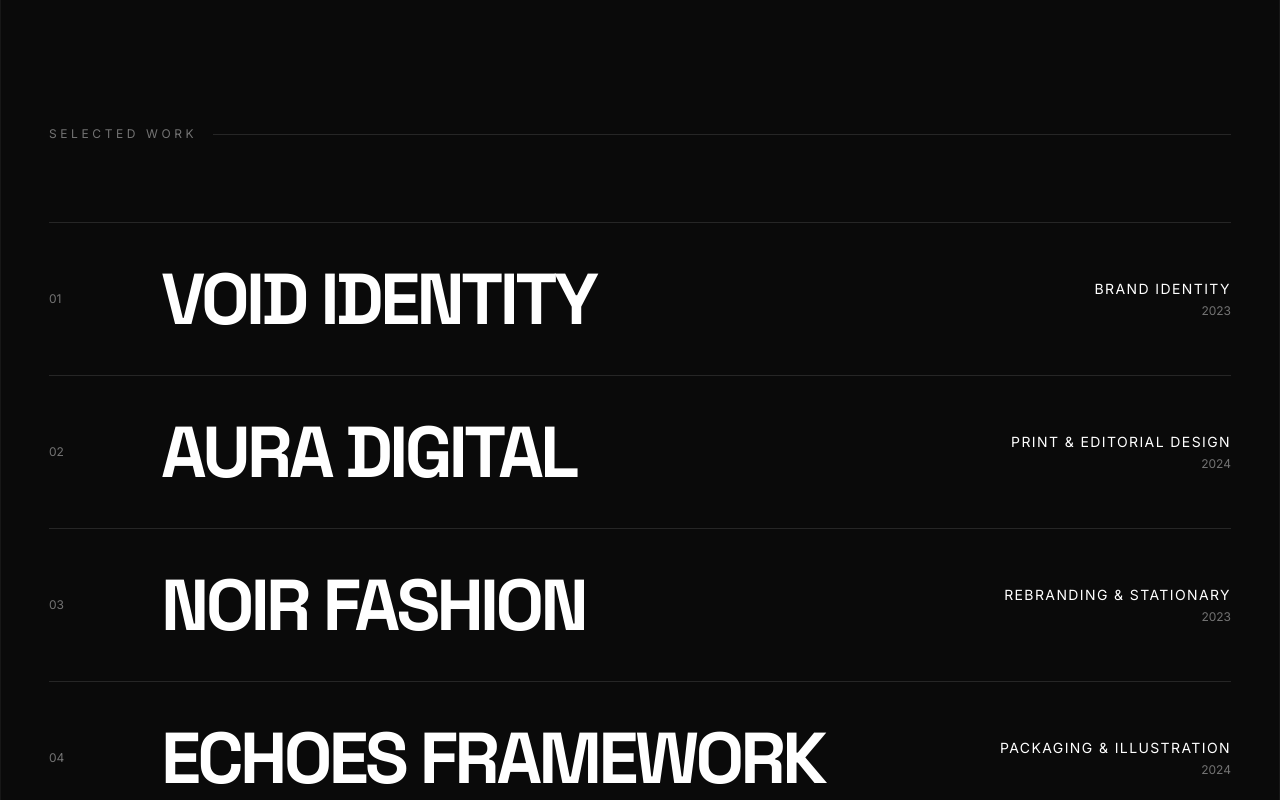
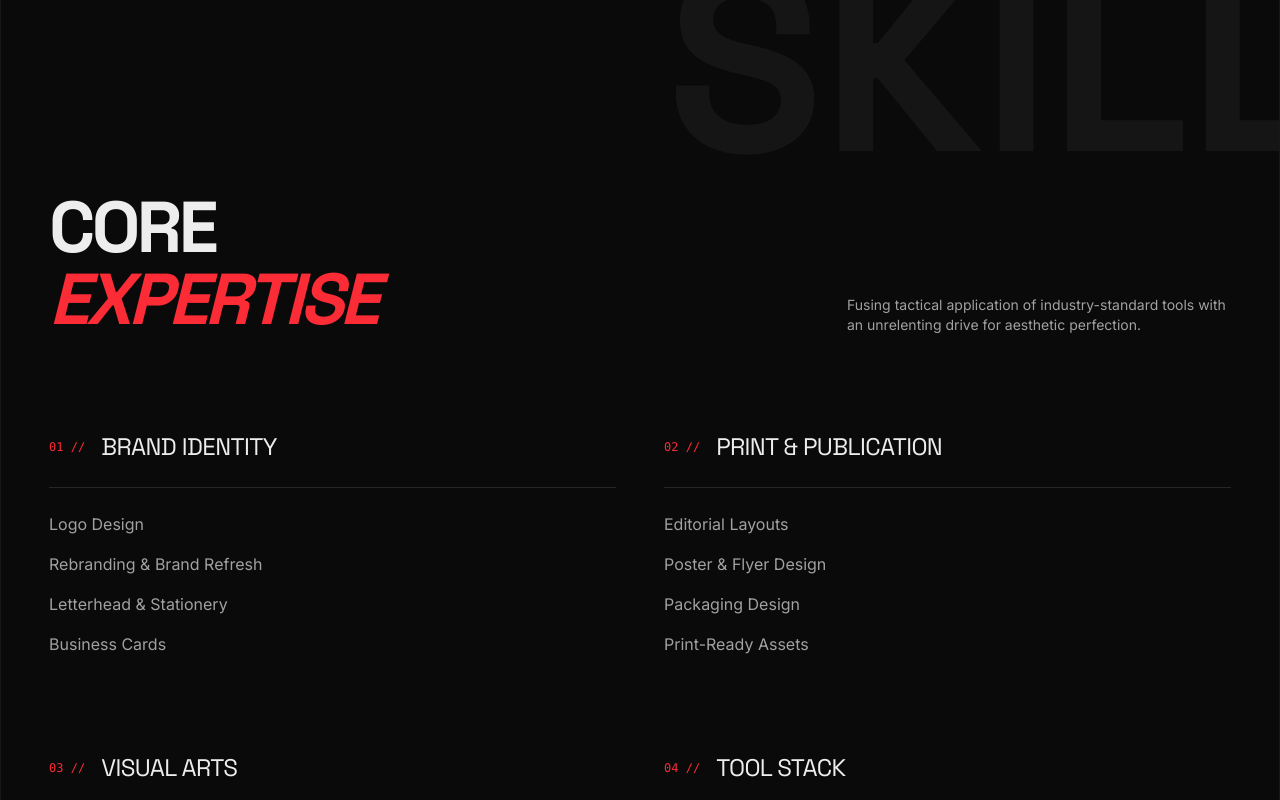
Before and after one commit to roktim2005nafis-dot/Portfolio, a React (Vite) app: page / in a window 1280 px wide. Shown: the part 1840-2640 px from the top of the page. Built offline with nearby package versions, Linux system fonts and the light colour scheme.

Commit message:
refactor: Remove unused Projects section
The Projects section was experimental and is no longer needed. This commit removes the component and its references from the application.

```diff
--- a/src/App.tsx
+++ b/src/App.tsx
@@ -4,7 +4,6 @@ import Header from './components/Header';
 import Hero from './components/Hero';
 import About from './components/About';
 
-const Projects = lazy(() => import('./components/Projects'));
 const Services = lazy(() => import('./components/Services'));
 const Experience = lazy(() => import('./components/Experience'));
 const Testimonials = lazy(() => import('./components/Testimonials'));
@@ -36,7 +35,6 @@ export default function App() {
         <Hero />
         <About />
         <Suspense fallback={<div className="h-20" />}>
-          <Projects />
           <Services />
           <Experience />
           <Testimonials />
--- a/src/components/Header.tsx
+++ b/src/components/Header.tsx
@@ -27,7 +27,7 @@ export default function Header() {
         </a>
 
         <nav className="hidden md:flex items-center gap-12">
-          {['Projects', 'Expertise', 'Contact'].map((item) => (
+          {['Expertise', 'Contact'].map((item) => (
             <a
               key={item}
               href={`#${item.toLowerCase()}`}
--- a/src/components/Projects.tsx
+++ /dev/null
@@ -1,95 +0,0 @@
-import { motion } from 'motion/react';
-import { useState } from 'react';
-
-const projects = [
-  {
-    id: 1,
-    title: 'Void Identity',
-    category: 'Brand Identity',
-    year: '2023',
-    image: '/selfie-suit.png',
-  },
-  {
-    id: 2,
-    title: 'Aura Digital',
-    category: 'Print & Editorial Design',
-    year: '2024',
-    image: '/profile-suit-left.jpg',
-  },
-  {
-    id: 3,
-    title: 'Noir Fashion',
-    category: 'Rebranding & Stationary',
-    year: '2023',
-    image: '/martini.png',
-  },
-  {
-    id: 4,
-    title: 'Echoes Framework',
-    category: 'Packaging & Illustration',
-    year: '2024',
-    image: '/my-time-has-come.jpg',
-  },
-];
-
-export default function Projects() {
-  const [hoveredProject, setHoveredProject] = useState<number | null>(null);
-
-  return (
-    <section className="py-32 w-full bg-transparent relative" id="projects">
-      <div className="max-w-7xl mx-auto px-6 md:px-12">
-        <div className="flex items-center gap-4 mb-20">
-          <span className="font-sans text-xs tracking-[0.3em] uppercase text-neutral-500">Selected Work</span>
-          <div className="flex-1 h-[1px] bg-neutral-800" />
-        </div>
-
-        <div className="relative w-full border-t border-neutral-800 flex flex-col" onMouseLeave={() => setHoveredProject(null)}>
-          {projects.map((project, index) => (
-            <motion.a
-              href={`#project-${project.id}`}
-              key={project.id}
-              className="group relative w-full border-b border-neutral-800 py-10 flex flex-col md:flex-row md:items-center justify-between cursor-pointer"
-              onMouseEnter={() => setHoveredProject(index)}
-              data-cursor="hover"
-            >
-              {/* Text Content */}
-              <div className="relative z-20 flex flex-col md:flex-row md:items-center gap-4 md:gap-16 mix-blend-difference text-white">
-                <span className="font-sans text-xs text-neutral-500 w-12 hidden md:block">0{index + 1}</span>
-                <h3 className="font-display text-4xl md:text-6xl lg:text-7xl font-bold uppercase tracking-tighter transition-all duration-500 group-hover:text-transparent group-hover:-webkit-text-stroke group-hover:italic">
-                  {project.title}
-                </h3>
-              </div>
-
-              <div className="relative z-20 mt-4 md:mt-0 flex flex-col md:text-right mix-blend-difference text-white">
-                <span className="font-sans text-sm tracking-widest uppercase">{project.category}</span>
-                <span className="font-sans text-xs text-neutral-500 mt-1">{project.year}</span>
-              </div>
-
-              {/* Hover Image Reveal */}
-              <div className="absolute top-1/2 left-1/2 -translate-x-1/2 -translate-y-1/2 w-[300px] md:w-[400px] h-[200px] md:h-[280px] pointer-events-none z-10 overflow-hidden opacity-0 scale-95 group-hover:opacity-100 group-hover:scale-100 transition-all duration-500 ease-out hidden md:block">
-                <img
-                  src={project.image}
-                  alt={project.title}
-                  loading="lazy"
-                  decoding="async"
-                  className="w-full h-full object-cover grayscale contrast-125"
-                />
-              </div>
-
-              {/* Mobile Image (Visible inline on small screens) */}
-              <div className="w-full h-48 mt-6 overflow-hidden md:hidden block">
-                <img
-                  src={project.image}
-                  alt={project.title}
-                  loading="lazy"
-                  decoding="async"
-                  className="w-full h-full object-cover grayscale contrast-125"
-                />
-              </div>
-            </motion.a>
-          ))}
-        </div>
-      </div>
-    </section>
-  );
-}
```
